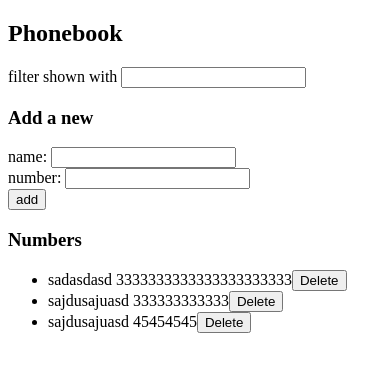
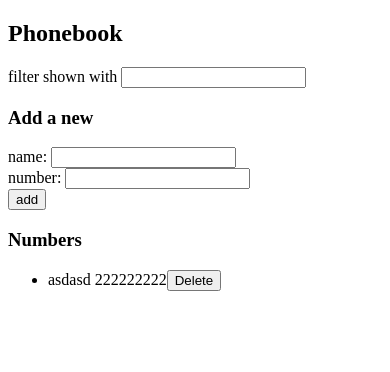
Before and after one commit to acissejnotosi/part2, a React (Create React App) app in the folder phonebook/: page / in a window 390 px wide. Shown: the top 372 px of the page. Built offline with nearby package versions, Linux system fonts and the light colour scheme; data requests are answered from the project's data file.

Commit message:
Fixed issue in exercise 2.18*: Phonebook step10

```diff
--- a/phonebook/db.json
+++ b/phonebook/db.json
@@ -1,19 +1,9 @@
 {
   "persons": [
     {
-      "name": "sadasdasd",
-      "number": "3333333333333333333333",
-      "id": "v9yqQLPoN"
-    },
-    {
-      "name": "sajdusajuasd",
-      "number": "333333333333",
-      "id": "JGkxkqouR"
-    },
-    {
-      "name": "sajdusajuasd ",
-      "number": "45454545",
-      "id": "VsYJXd0x4"
+      "name": "asdasd",
+      "number": "222222222",
+      "id": "0j_QIhKIP"
     }
   ]
 }
--- a/phonebook/src/App.js
+++ b/phonebook/src/App.js
@@ -24,7 +24,7 @@ const App = () => {
         .deleteNumber(person.id)
         .then(() => {
           setPersons(persons.filter((item) => item.id !== person.id));
-          window.alert(`Person ${person.name} added with success!`);
+          window.alert(`Person ${person.name} removed with success!`);
         })
         .catch((error) => {
           window.alert(
--- a/phonebook/src/components/persons.js
+++ b/phonebook/src/components/persons.js
@@ -5,7 +5,7 @@ const Persons = ({ persons, filterName, deleteNumber }) => {
     filterName === ""
       ? persons
       : persons.filter((person) =>
-          person.name.toUpperCase().startsWith(filterName.toUpperCase())
+          person.name.toUpperCase().includes(filterName.toUpperCase())
         );
 
   return (
```
